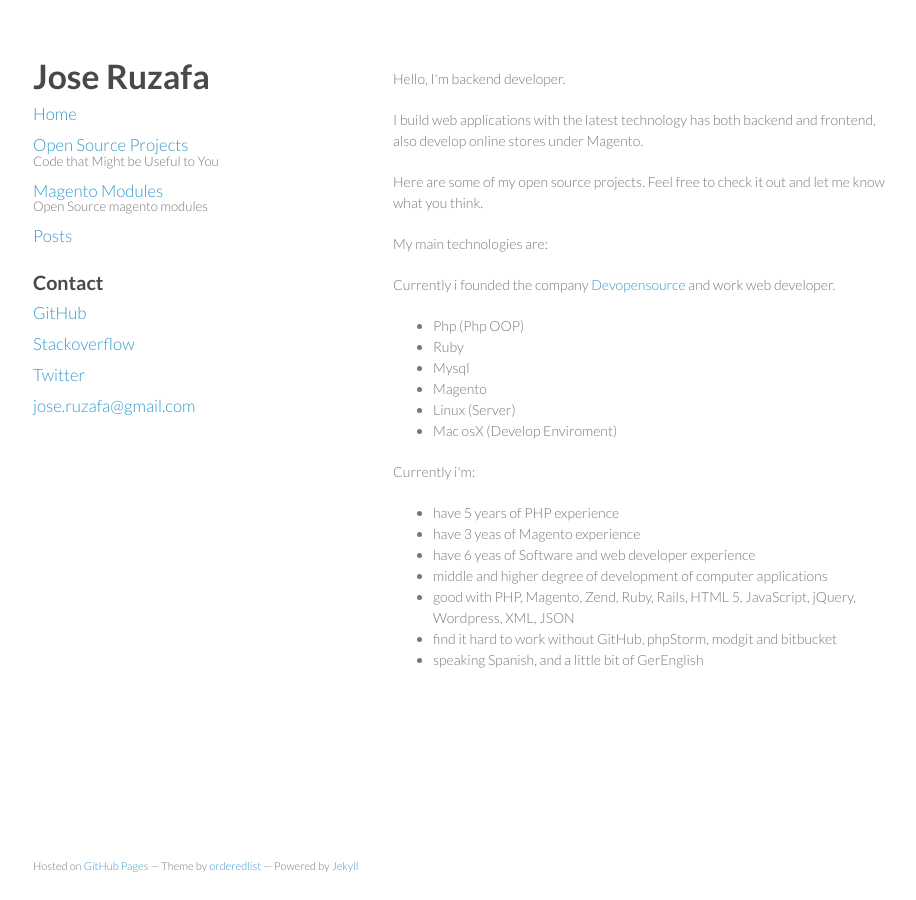
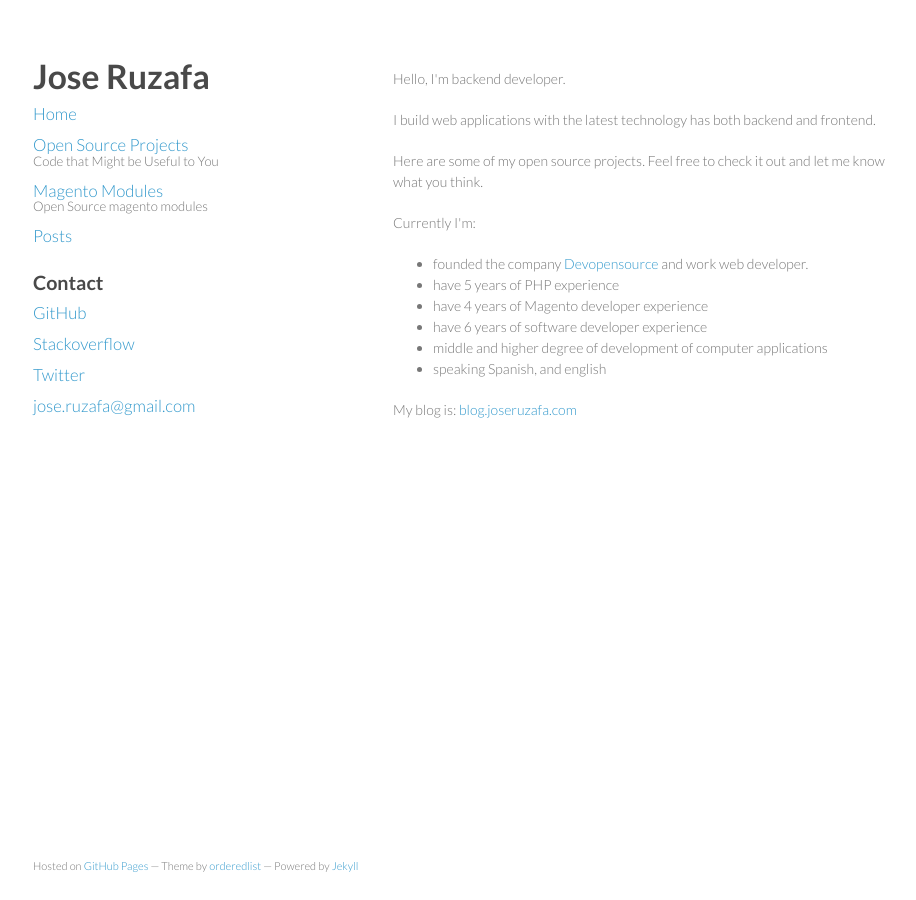
Before and after one commit to jruzafa/jruzafa.github.io, a Jekyll site: the page built from index.html, in a window 1280 px wide. Shown: the whole page, without its empty margins (177-1093 px from the left). Built offline with Jekyll 4.4.1, drawn with Linux system fonts in a browser that asks for light colours; nearby versions of some CDN libraries.

Commit message:
modify homepage info, text

```diff
--- a/index.html
+++ b/index.html
@@ -5,31 +5,19 @@ title: Jose Ruzafa
 
 <p>Hello, I'm backend developer.</p>
 
-<p>I build web applications with the latest technology has both backend and frontend, also develop online stores under Magento.</p>
+<p>I build web applications with the latest technology has both backend and frontend.</p>
 
 <p>Here are some of my open source projects. Feel free to check it out and let me know what you think.</p>
 
-<p>My main technologies are:</p>
-
-<p>Currently i founded the company <a href="http://devopensource.com?utm_source=web+joseruzafa.com&utm_medium=link&utm_campaign=referidos" title="Devopensource Company">Devopensource</a> and work web developer.</p>
+<p>Currently I'm:</p>
 
 <ul>
-	<li>Php (Php OOP)</li>
-	<li>Ruby</li>
-	<li>Mysql</li>
-	<li>Magento</li>
-	<li>Linux (Server)</li>
-	<li>Mac osX (Develop Enviroment)</li>
+	<li>founded the company <a href="http://devopensource.com" title="Devopensource Company">Devopensource</a> and work web developer.</li>
+	<li>have 5 years of PHP experience</li>
+	<li>have 4 years of Magento developer experience</li>
+    <li>have 6 years of software developer experience</li>
+	<li>middle and higher degree of development of computer applications</li>
+	<li>speaking Spanish, and english</li>
 </ul>
 
-<p>Currently i'm:</p>
-
-<ul>
-	<li>have 5 years of PHP experience</li>
-	<li>have 3 yeas of Magento experience</li>
-    <li>have 6 yeas of Software and web developer experience</li>
-	<li>middle and higher degree of development of computer applications</li>
-	<li>good with PHP, Magento,  Zend, Ruby, Rails, HTML 5, JavaScript, jQuery, Wordpress, XML, JSON</li>
-	<li>find it hard to work without GitHub, phpStorm, modgit and bitbucket</li>
-	<li>speaking Spanish, and a little bit of GerEnglish</li>
-</ul>
+<p>My blog is: <a href="http://blog.joseruzafa.com" title="Blog">blog.joseruzafa.com</a></p>
```
